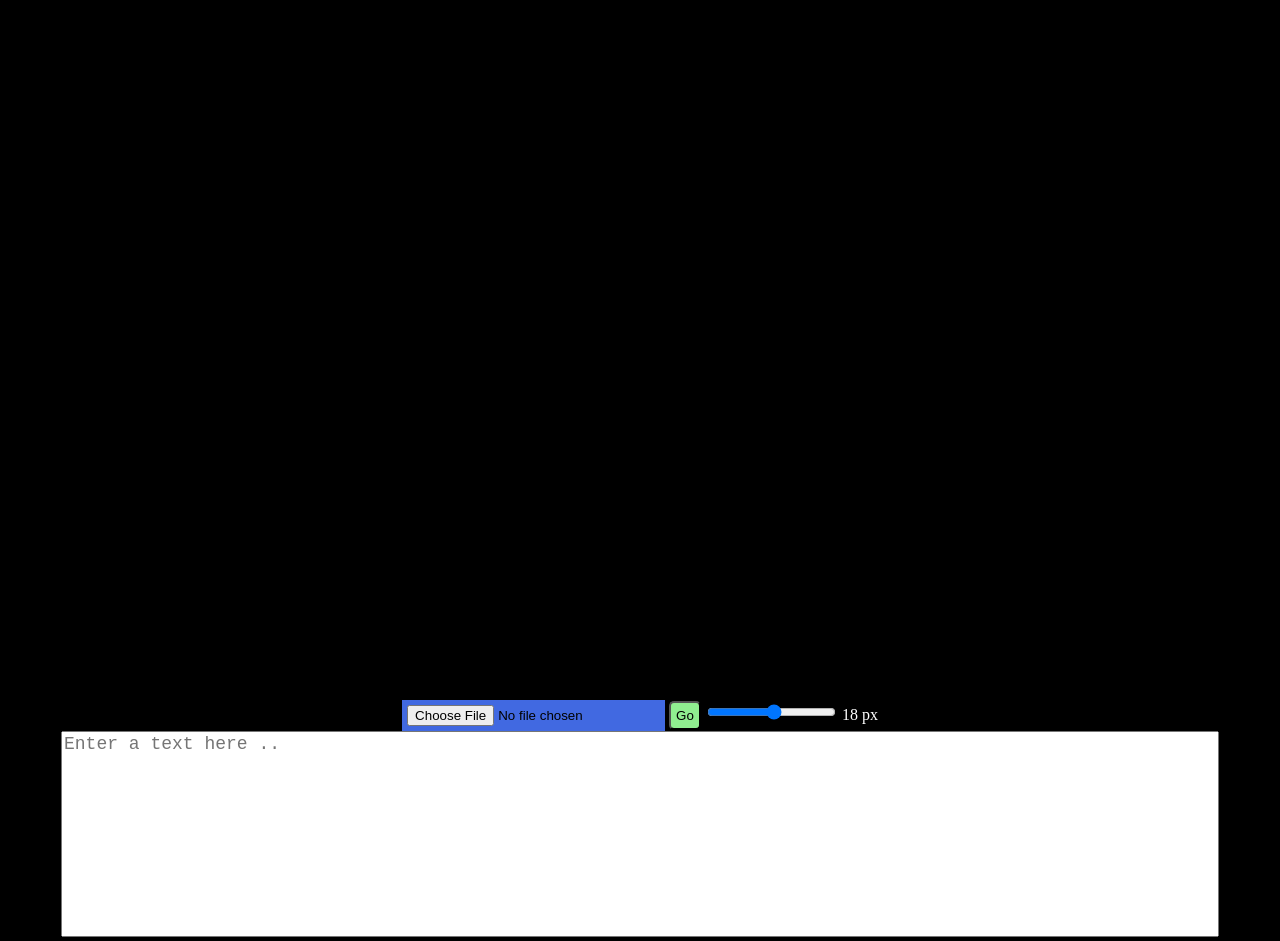
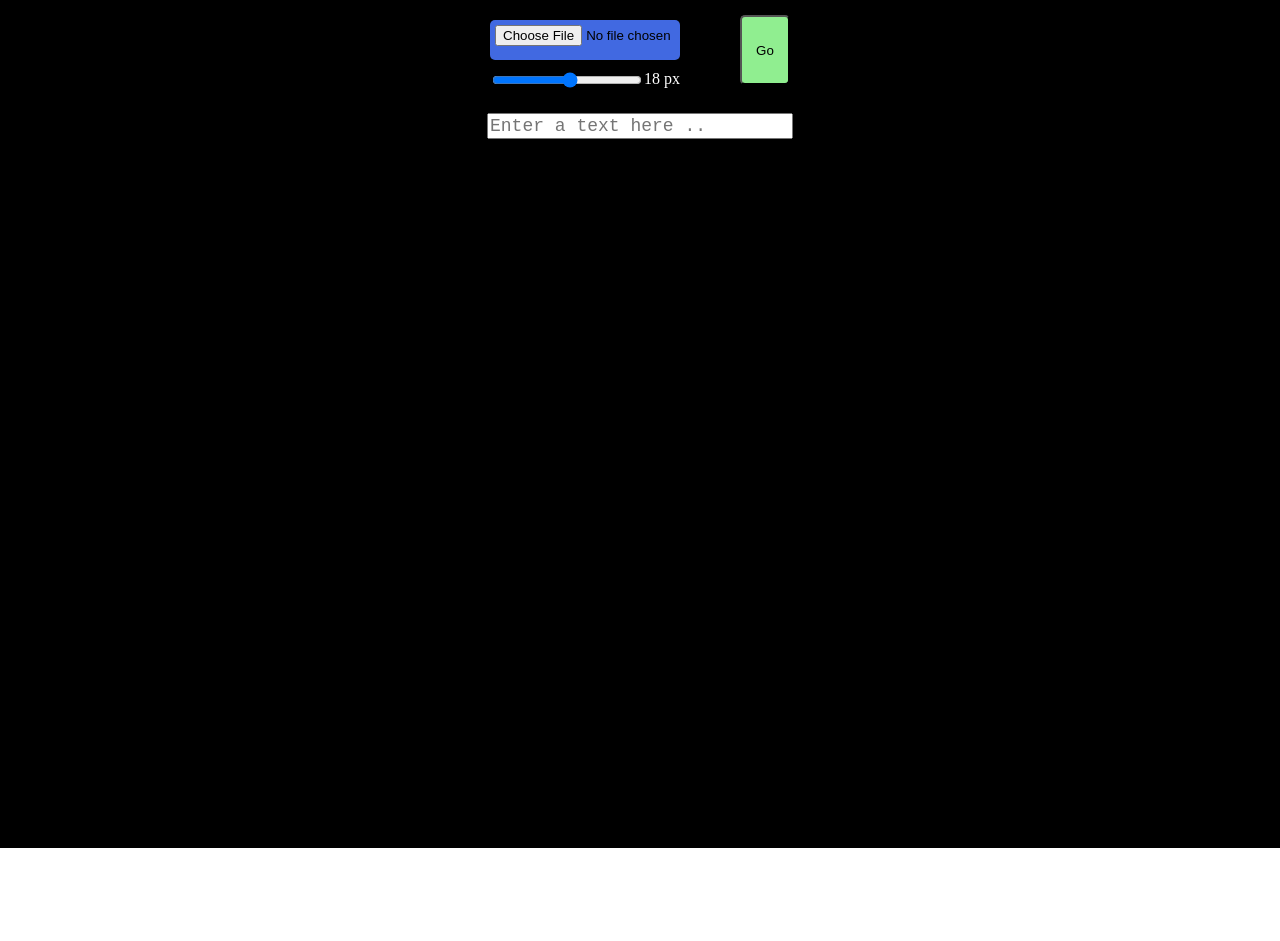
Before and after one commit to rumiani/text-portrait, a plain HTML site: page index.html in a window 1280 px wide. After the commit the page ends 848 px from the top, so only its background shows below. Drawn offline with Linux system fonts and the light colour scheme.

Commit message:
fix the ui

```diff
--- a/app.js
+++ b/app.js
@@ -1,4 +1,6 @@
 let output = document.querySelector('.output');
+let textInput = document.querySelector('.inputText')
+let choosePic = false
 let photo = new Image();
 let h = 600;
 let w = 400;
@@ -9,11 +11,21 @@ document.querySelector('.go').addEventListener('click',()=>{
     let inputText = document.querySelector('.inputText').value;
     inputText = inputText.trim()
 
-    // if(inputText.length<1) {
-    //     alert('You should enter a text')
-    //     document.querySelector('.inputText').value = ''
-    //     return;
-    // }
+    if(!choosePic) {
+        alert('You should choose photo from your device!')
+        document.querySelector('.inputPic').focus()
+        return;
+    }
+    if(inputText.length<1) {
+        alert('You should enter a text')
+        textInput.value = ''
+        textInput.focus()
+        return;
+    }
+
+    if(!URL.createObjectURL(document.querySelector('.inputPic').files[0])){
+        return alert('not ok')
+    }
     let range = document.querySelector('.range').value
     output.style.fontSize = `${range}px`
 
@@ -42,11 +54,17 @@ document.querySelector('.range').addEventListener('change',()=>{
     console.log(output.innerHTML.length);
 })
 
-
-
-
-
 document.querySelector('.inputPic').addEventListener('change',()=>{
     let src = URL.createObjectURL(document.querySelector('.inputPic').files[0]);
-    output.style.background = `url(${src}) 100% 100% no-repeat`
+    output.style.background = `url(${src}) 100% 100% / contain  no-repeat`
+document.querySelector('.inputPic').style.background = 'green'
+choosePic = true
 })
+document.body.addEventListener('click',(e)=>{
+    if(e.target.classList.contains('inputText')){
+        textInput.style.height = '200px'
+    }
+    else{
+        textInput.style.height = '20px'
+    }
+})
--- a/index.html
+++ b/index.html
@@ -8,16 +8,18 @@
     <title>Text-Portrait</title>
 </head>
 <body>
+    <div class="input">
+        <div class="choose">
+            <input accept="image/*" type="file" class="inputPic" required>
+            <input class='range' type="range" class="range" title='Font Size (5-30 px)' min="5" max="30" > <span class="rangNum"></span>
+            <button class="go">Go</button>
+        </div>
+        <br>
+        <textarea placeholder="Enter a text here .." name="textarea" class="inputText" resize='none' id=""  required></textarea>
+    </div>
     <section>
         <p class="output"></p>
     </section>
-    <div class="input">
-        <input accept="image/*" type="file" class="inputPic">
-        <button class="go">Go</button>
-        <input type="range" class="range" title='Font Size (5-30 px)' min="5" max="30" > <span class="rangNum"></span>
-        <br>
-        <textarea placeholder="Enter a text here .." name="textarea" class="inputText" resize='none' id="" cols="30" rows="10"></textarea>
-    </div>
     <script src="app.js"></script>
 </body>
 </html>
--- a/style.css
+++ b/style.css
@@ -4,18 +4,64 @@ body{
 .input{
     background-color: black;
     text-align: center;
+    padding: 5px;
 }
-  .inputText{
-      resize: none;
+.choose{
     margin: 0 auto;
-    width: 90%;
-    font-size: 18px;
+    /* background-color: red; */
+    width: 300px;
+    display: flex;
+    flex-wrap: wrap;
+    padding: 5px;
+    position: relative;
+}
+.go{
+    cursor: pointer;
+    background-color: lightgreen;
+    height: 70px;
+    width: 50px;
+    border-radius: 5px;
+    position: absolute;
+    float: right;
+    top: 10px;
+    right: 5px;
+    transition: 0.5s;
+    text-align: center;
+}
+.go:hover{
+    font-size: larger;
 }
 .inputPic{
+    width: 180px;
     cursor: pointer;
     padding: 5px;
     background-color: royalblue;
+    margin: 10px 0;
+    height: 30px;
+    border-radius: 5px;
+}
+.range{
+    width: 150px;
+    height: 50pxs;
+    color: red;
+}
+.rangNum{
+    color: white;
+
+}
+.inputText{
+    resize: none;
     margin: 0 auto;
+    width: 300px;
+    font-size: 18px;
+    height:20px;
+    transition: 1s;
+}
+.inputText:focus{
+    box-shadow:2px 2px 2px blue;
+    border:none;
+    padding: 10px;
+    height: 200px !important;
 }
 section{
   height:600px;
@@ -39,29 +85,24 @@ section{
     word-break: break-all;
     text-align: center;
     overflow:hidden;
+    background-position:center !important;
     /* background: url('./canim.jpg') 100% 100% no-repeat; */
 }
 .build{
+    background-size:contain cover !important;
     -webkit-background-clip:text !important;
     color:transparent !important;
     filter:contrast(1) !important;
-    background-position:center !important;
     text-align:justify !important;
   }
-.go{
-    cursor: pointer;
-    background-color: lightgreen;
-    padding: 5px;
-    border-radius: 5px;
-}
 .go:hover{
     background-color: green;
 }
-  .rangNum{
-      color: white;
-  }
 @media(max-width:400px){
     p{
         width:95% ;
     }
+    .inputText{
+        width: 90%;
+    }
 }
```
